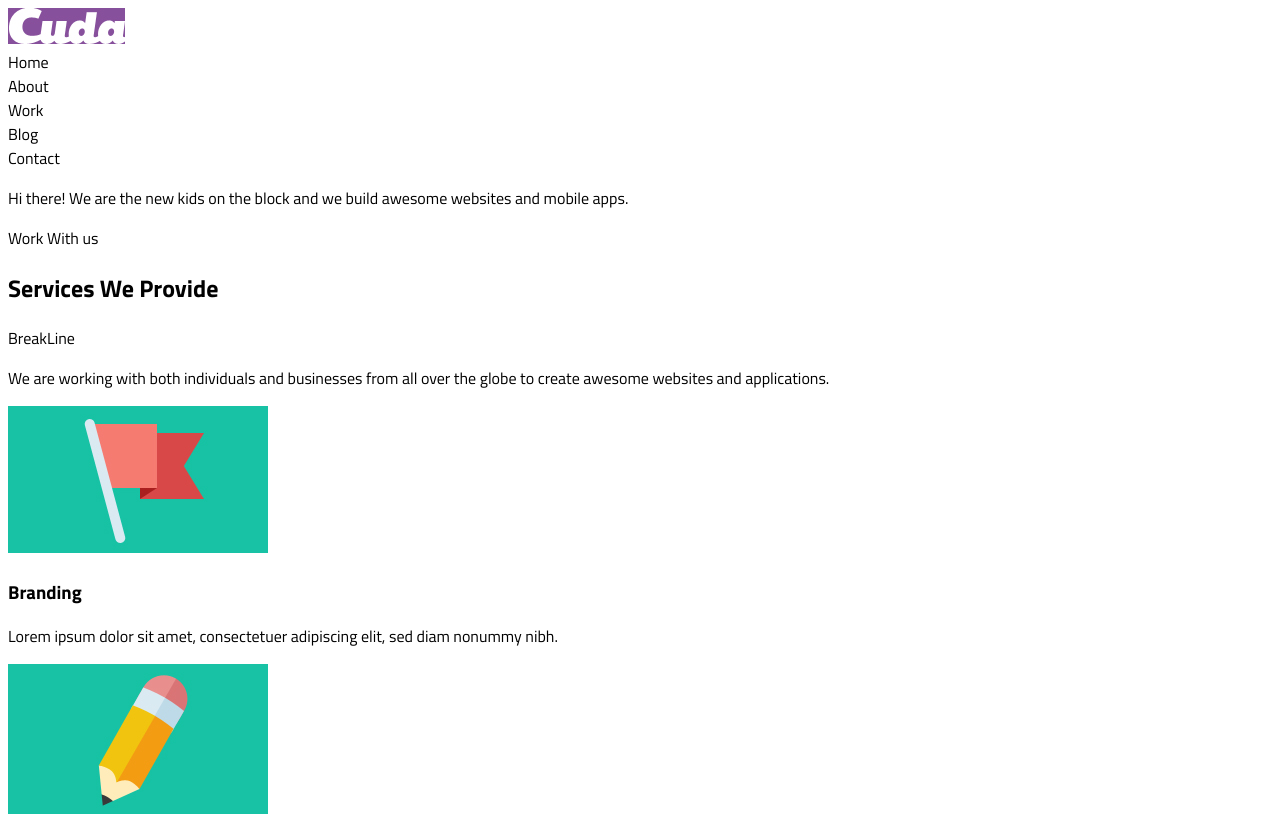
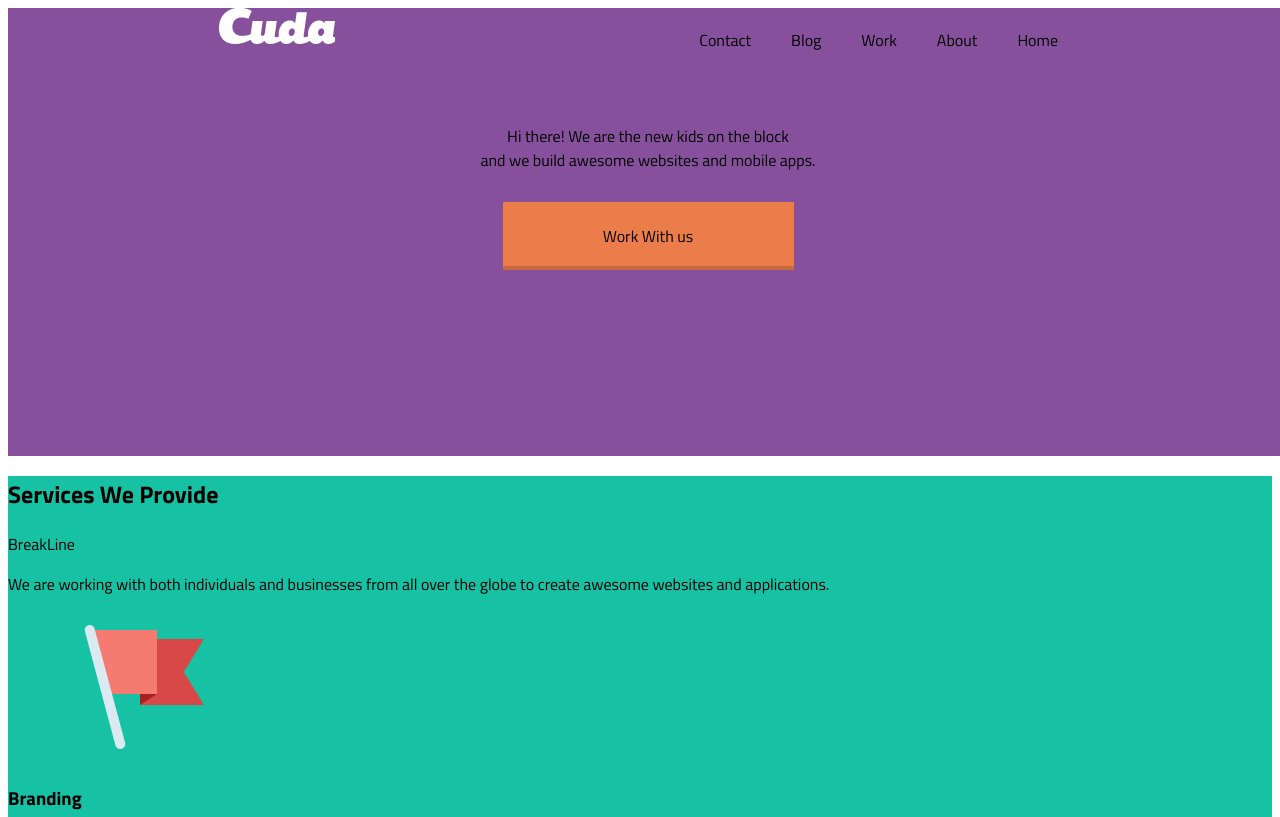
Before and after one commit to cristianfelipe94/ExamenWeb, a plain HTML site: page index.html in a window 1280 px wide. Shown: the top 817 px of the page. Drawn offline with Linux system fonts and the light colour scheme.

Commit message:
Agrego los estilos para el primer bloque, un hover a los btns y centro elementos.

```diff
--- a/index.html
+++ b/index.html
@@ -7,23 +7,25 @@
 		<title>Cristian Felipe Practica.</title>
 		<link rel="stylesheet" href="css/style.css">
 		<link href="https://fonts.googleapis.com/css?family=Titillium+Web:300,400,700" rel="stylesheet">
+		<meta name="viewport" content="width=device-width, initial-scale=1">
 	</head>
 
 	<body>
 
 		<div class="firstBlock">
-			<div>
+			<div class="navBarRow clearFix">
 				<img src="assets/mainIcon.jpg" alt="">
-				<div>Home</div>
-				<div>About</div>
-				<div>Work</div>
-				<div>Blog</div>
-				<div>Contact</div>
+				<div class="navMainBar">Home</div>
+				<div class="navMainBar">About</div>
+				<div class="navMainBar">Work</div>
+				<div class="navMainBar">Blog</div>
+				<div class="navMainBar">Contact</div>
 			</div>
-			<div>
-				<p>Hi there! We are the new kids on the block and we build awesome websites and mobile apps.</p>
+			<div class="welcomeBanner">
+				<p class="welcomeText">Hi there! We are the new kids on the block</p>
+				<p class="welcomeText">and we build awesome websites and mobile apps.</p>
 			</div>
-			<div><p>Work With us</p></div>
+			<div class="workWithUsBtn"><p>Work With us</p></div>
 		</div>
 
 		<div class="secondBlock">
@@ -76,11 +78,12 @@
 					<input type="text" name="email" id="email" value="" size="50"/>
 					<label for="description">Descripción</label>
 					<textarea name="description" id="description" cols="30" rows="10"></textarea>
-					<input type="submit" value="Enviar" name="enviar">
+					<input class="sendMessageBtn" type="submit" value="Sent Message" name="enviar">
 				</form>
 			</div>
+		</div>
 
-			<div>
+		<div class="footerBlock">
 			<div>Facebook</div>
 			<div>Twitter</div>
 			<div>Google+</div>
@@ -89,8 +92,6 @@
 			<div>Dribbble</div>
 			<div>Github</div>
 		</div>
-
-		</div>
 	</body>
 
 </html>
--- a/sass/Content/_content.scss
+++ b/sass/Content/_content.scss
@@ -1,3 +1,79 @@
+//General Styles.
+/////////////////
+.clearFix {
+    clear: both;
+    content: "";
+    display: block;
+}
+
 html {
     font-family: 'Titillium Web', sans-serif;
 }
+
+//First Block Styles.
+/////////////////////
+.firstBlock {
+    background-color: #87509c;
+    height: 448px;
+    width: 100vw;
+}
+
+.navBarRow {
+    margin: 0 210px 73.5px;
+}
+
+.navMainBar {
+    float: right;
+    margin: 12px;
+    padding: 8px;
+    &:hover {
+        background-color: #643a79;
+    }
+}
+
+.welcomeBanner {
+    width: 907px;
+    margin: 30.5px auto;
+}
+
+.welcomeText {
+    text-align: center;
+    margin: 0;
+}
+
+.workWithUsBtn {
+    width: 291px;
+    height: 64px;
+    margin: 30.5px auto;
+    text-align: center;
+    border-bottom: 4px solid #c86a40;
+}
+
+.workWithUsBtn p {
+    padding: 22px 72px;
+    margin: 0;
+}
+
+//Second Block Styles.
+//////////////////////
+.secondBlock {
+    background-color: #17c2a4;
+    height: 747px;
+}
+
+.thirdBlock {
+    background-color: #3c5499;
+    height: 804px;
+}
+
+.footerBlock {
+    background-color: #344b8e;
+    height: 109px;
+}
+.workWithUsBtn {
+    background-color: #eb7d4b;
+}
+
+.sendMessageBtn {
+    background-color: #30bae7;
+}
```
Also changed, not shown: css/style.css, 1 other file. Lines whose indentation alone changed are shown as unchanged.
